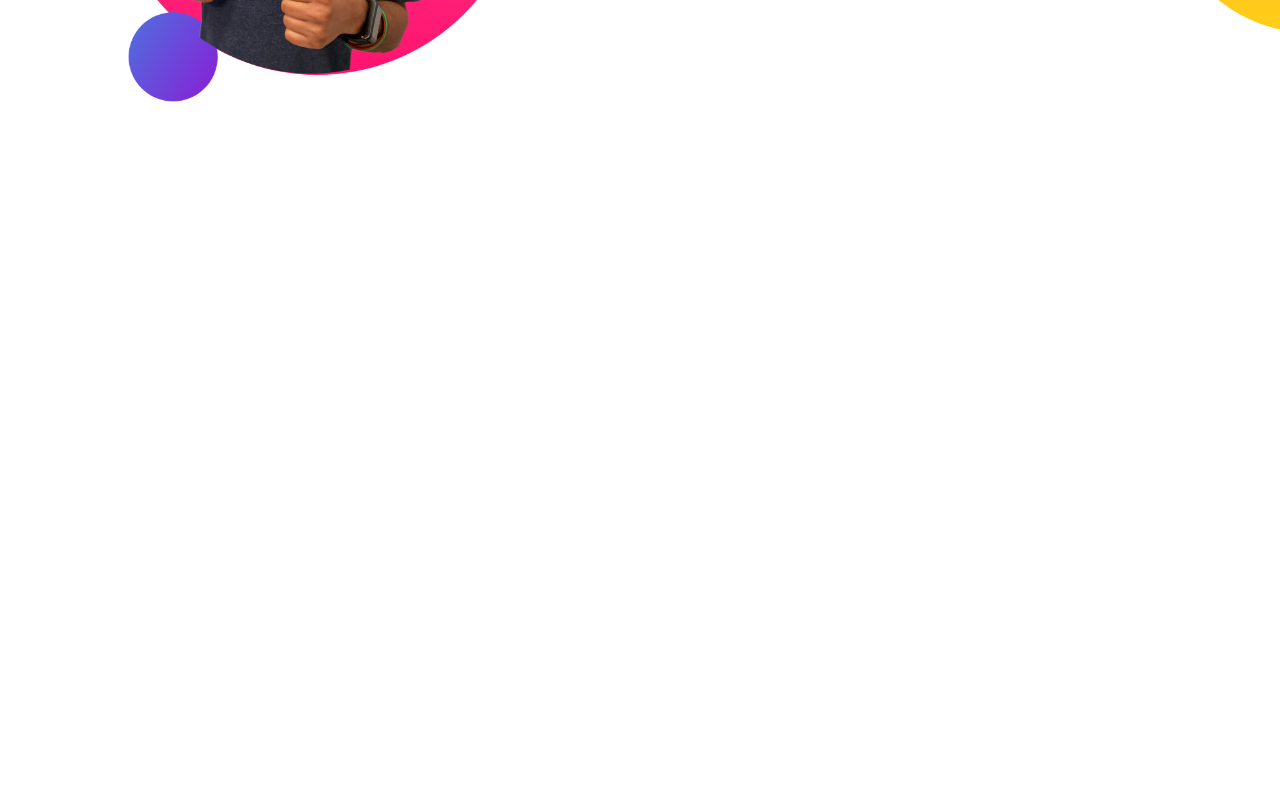
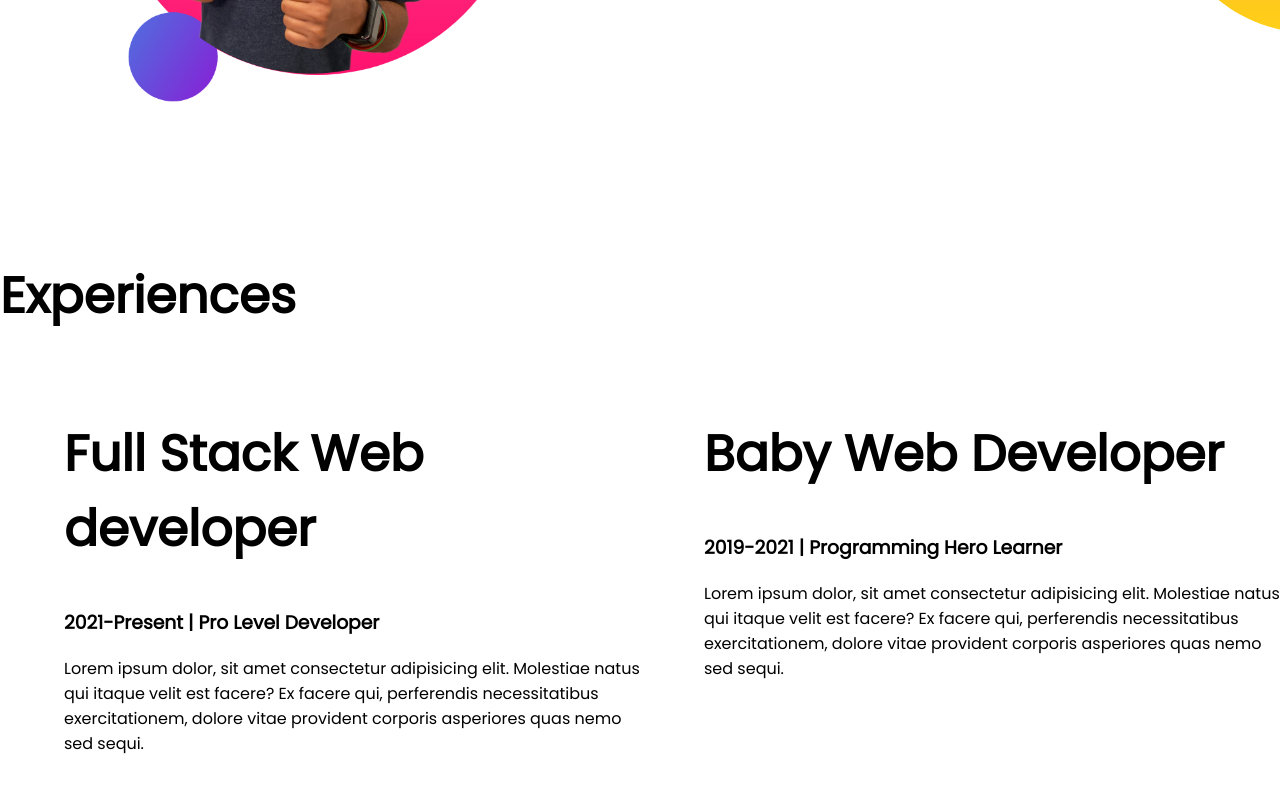
Before and after one commit to khandaker-md-yasin-arafat/developer-portfolio-2, a plain HTML site: page index.html in a window 1280 px wide. Shown: the part 1029-1821 px from the top of the page. Before the commit the page ends 1288 px from the top, so only its background shows below. Drawn offline with Linux system fonts and the light colour scheme.

Commit message:
experinces added

```diff
--- a/index.html
+++ b/index.html
@@ -11,7 +11,7 @@
     <link rel="stylesheet" href="style.css">
 </head>
 <body>
-    <section class="top-banner">
+    <section class="top-banner flexible-container">
         <div class="half-width">
             <h1>Welcome To</h1>
             <h1><span class="orange-color">Yusha Khandaker</span> World!</h1>
@@ -24,7 +24,7 @@
         </div>
     </section>
 
-    <section class="dream-big">
+    <section class="dream-big flexible-container">
         <div class="half-width">
             <img src="images/jhankar2.png" alt="">
         </div>
@@ -35,5 +35,21 @@
             <a class="link-button" target="_blank" href="#">DOWNLOAD RESUME</a>
         </div>
     </section>
+
+    <section class="experience-area">
+        <h1>Experiences</h1>
+        <div class="flexible-container">
+            <div class="half-width">
+                <h1>Full Stack Web developer</h1>
+                <h3>2021-Present | Pro Level Developer</h3>
+                <p>Lorem ipsum dolor, sit amet consectetur adipisicing elit. Molestiae natus qui itaque velit est facere? Ex facere qui, perferendis necessitatibus exercitationem, dolore vitae provident corporis asperiores quas nemo sed sequi.</p>
+            </div>
+            <div class="half-width">
+                <h1>Baby Web Developer</h1>
+                <h3>2019-2021 | Programming Hero Learner</h3>
+                <p>Lorem ipsum dolor, sit amet consectetur adipisicing elit. Molestiae natus qui itaque velit est facere? Ex facere qui, perferendis necessitatibus exercitationem, dolore vitae provident corporis asperiores quas nemo sed sequi.</p>
+            </div>
+        </div>
+    </section>
 </body>
 </html>
--- a/style.css
+++ b/style.css
@@ -8,7 +8,7 @@ h1{
 .orange-color{
     color: orange;
 }
-section{
+.flexible-container{
     display: flex;
     margin-bottom: 150px;
 }
```
